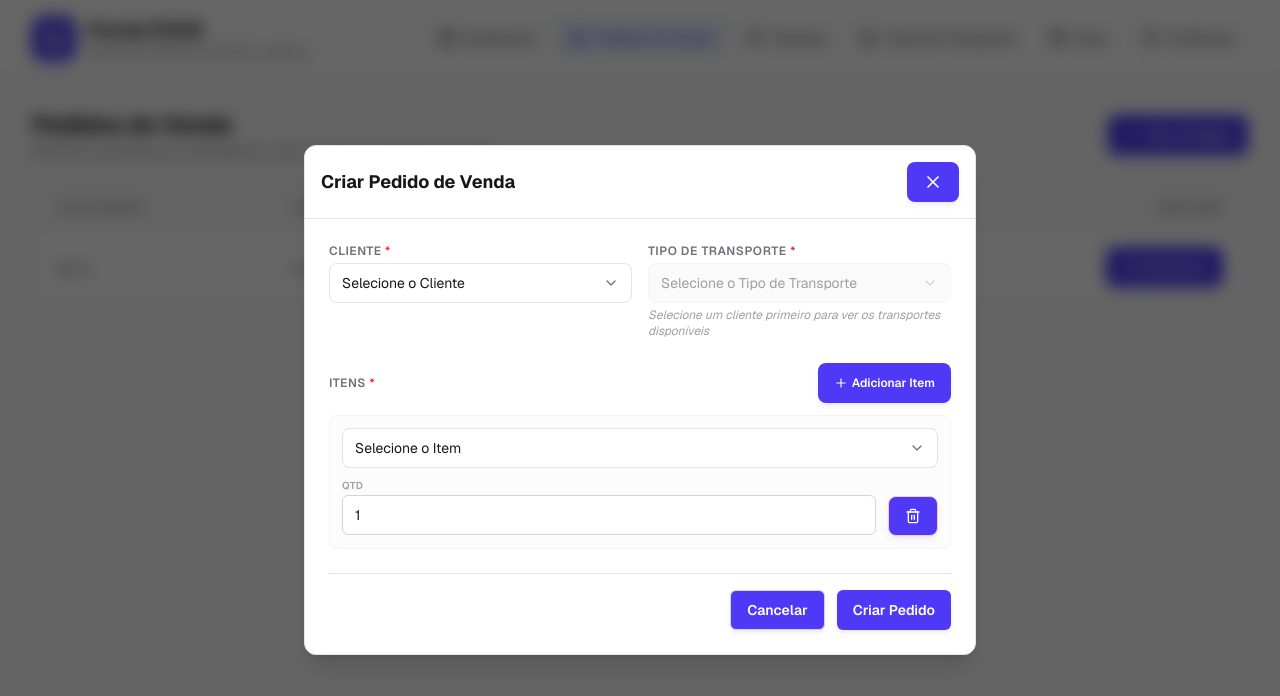
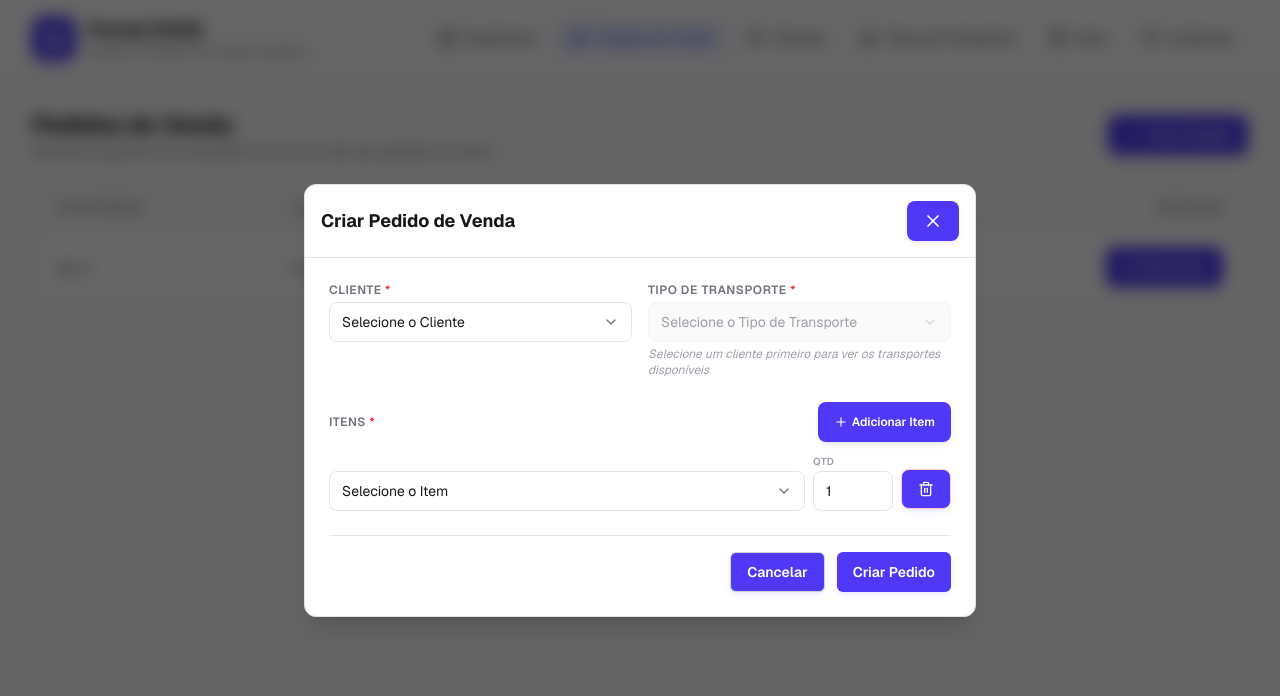
Before and after one commit to EdDevFront/sales-order-management-system, a Next.js app: page /orders in a window 1280 px wide. Both pictures are taken after a click on the button "Novo Pedido". Shown: the top 696 px of the page. Built offline with nearby package versions, Linux system fonts and the light colour scheme.

Commit message:
feat: hide already-selected items from next item selector and make items row more compact

```diff
--- a/src/components/templates/orders/components/OrderForm.tsx
+++ b/src/components/templates/orders/components/OrderForm.tsx
@@ -74,7 +74,11 @@ export default function OrderForm({ onClose }: OrderFormProps) {
     label: t.name,
   }));
 
-  const itemOptions = allItems.map((i) => ({
+  const selectedItemIds = watch("items").map((i) => i.itemId).filter(Boolean);
+
+  const itemOptions = allItems
+    .filter((i) => !selectedItemIds.includes(i.id))
+    .map((i) => ({
       value: i.id,
       label: `${i.name} - SKU: ${i.sku} ($${i.price.toFixed(2)})`,
     }));
@@ -127,7 +131,10 @@ export default function OrderForm({ onClose }: OrderFormProps) {
                 />
               </div>
               {!selectedCustomerId && (
-                <p className="mt-1 text-xs text-zinc-400 italic">Selecione um cliente primeiro para ver os transportes disponíveis</p>
+                <p className="mt-1 text-xs text-zinc-400 italic">
+                  Selecione um cliente primeiro para ver os transportes
+                  disponíveis
+                </p>
               )}
               {errors.transportTypeId && (
                 <p className="mt-1 text-xs text-red-500">
@@ -151,19 +158,15 @@ export default function OrderForm({ onClose }: OrderFormProps) {
               </Button>
             </div>
             {fields.map((field, index) => (
-              <div
-                key={field.id}
-                className="rounded-lg border border-zinc-100 bg-zinc-50/50 p-3 space-y-2 dark:border-zinc-800 dark:bg-zinc-800/20"
-              >
-                <div className="flex-1">
+              <div key={field.id} className="flex items-end gap-2">
+                <div className="flex-1 min-w-0">
                   <Select
                     {...register(`items.${index}.itemId`)}
                     options={itemOptions}
                     placeholder="Selecione o Item"
                   />
                 </div>
-                <div className="flex items-center gap-3">
-                  <div className="flex-1">
+                <div className="w-20 shrink-0">
                   <label className="block text-[10px] font-semibold uppercase tracking-wider text-zinc-400 mb-0.5">
                     Qtd
                   </label>
@@ -173,17 +176,15 @@ export default function OrderForm({ onClose }: OrderFormProps) {
                     {...register(`items.${index}.quantity`, {
                       valueAsNumber: true,
                     })}
-                      className="block w-full rounded-md border border-zinc-300 px-3 py-2 text-sm focus:border-indigo-500 focus:outline-none dark:border-zinc-700 dark:bg-zinc-800"
                   />
                 </div>
                 <Button
                   type="button"
                   onClick={() => remove(index)}
-                    className="mt-5 rounded-lg border border-red-200 p-2 text-red-500 hover:bg-red-50 dark:border-red-900 dark:hover:bg-red-950/20 shrink-0"
+                  className="mb-0.5 rounded-lg border border-red-200 p-2 text-red-500 hover:bg-red-50 dark:border-red-900 dark:hover:bg-red-950/20 shrink-0"
                 >
                   <Trash2 className="h-4 w-4" />
                 </Button>
-                </div>
               </div>
             ))}
             {errors.items && (
```
Lines whose indentation alone changed are shown as unchanged.
